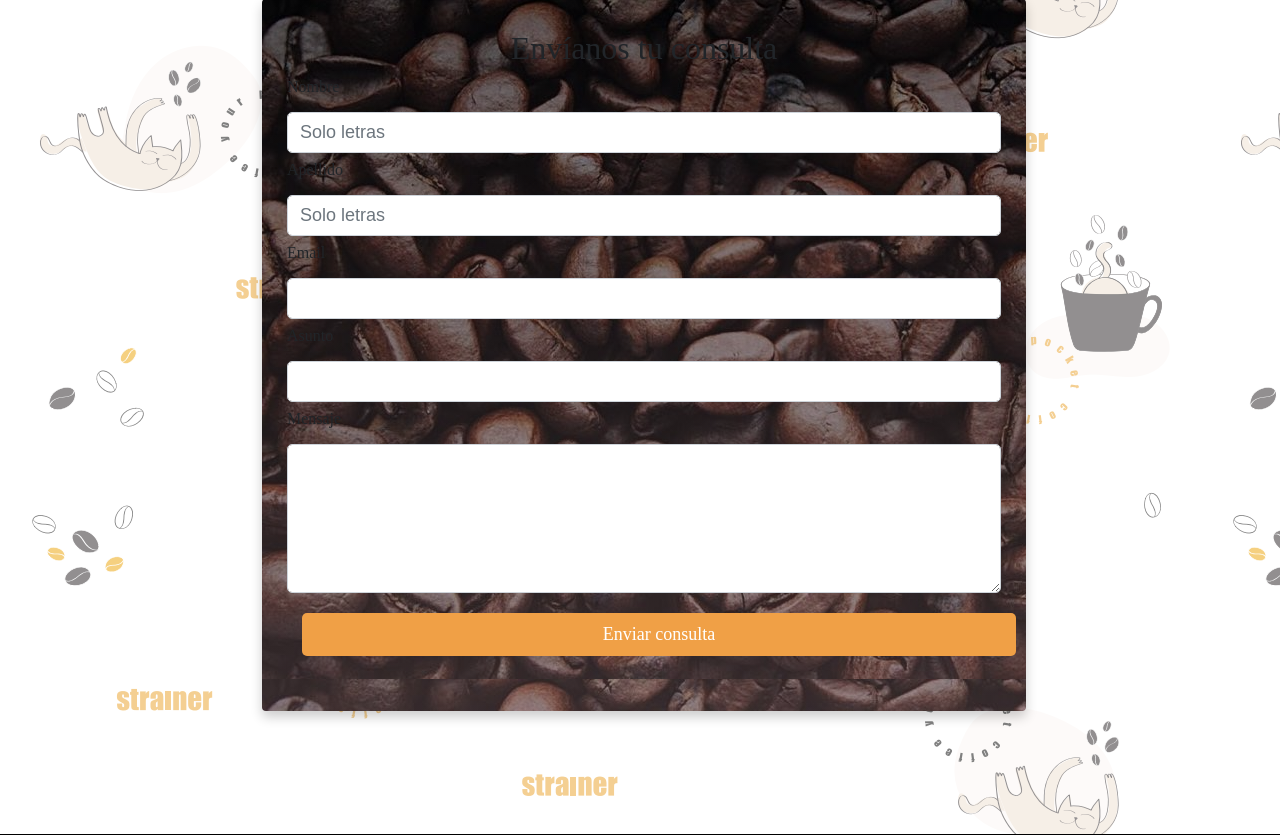
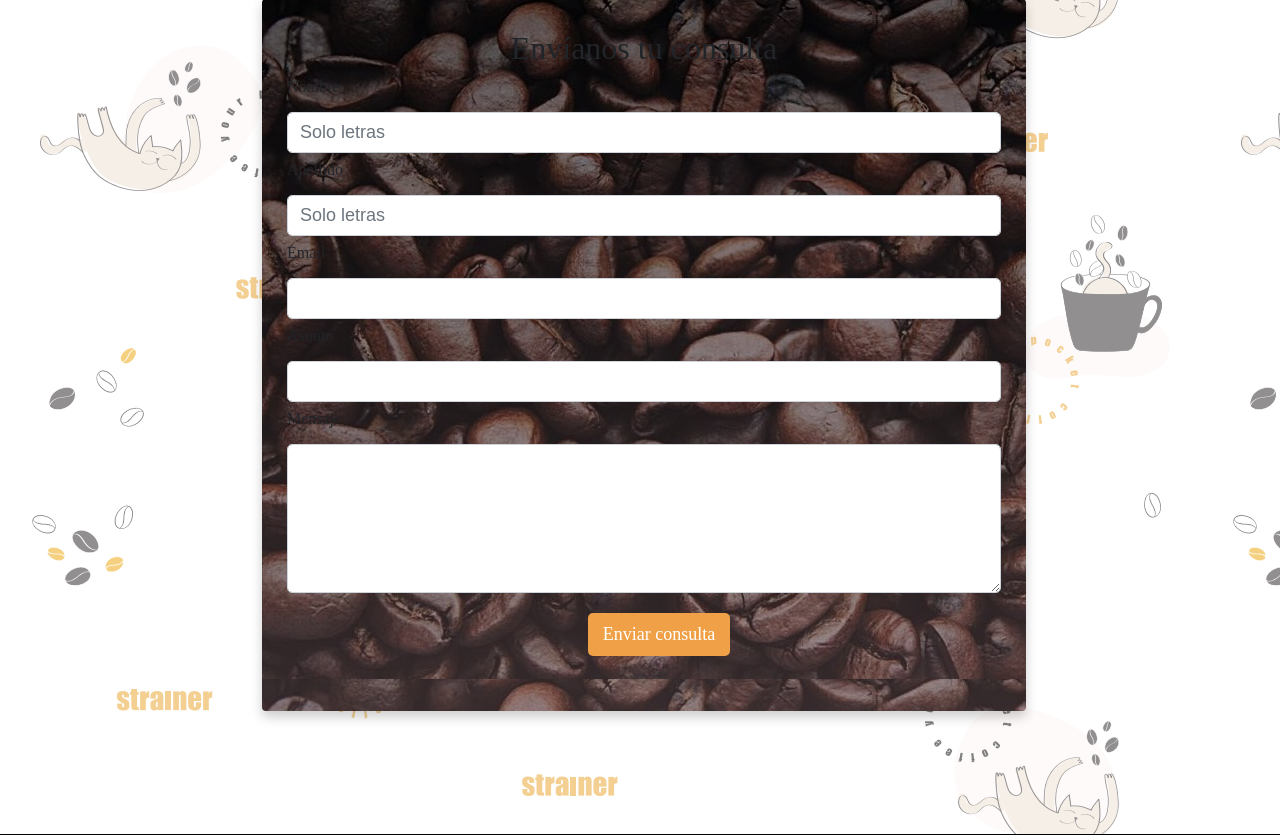
Before and after one commit to JulietteGutierrez/Strainer, a Django app: page /contacto/ in a window 1280 px wide. Shown: the part 355-1190 px from the top of the page. Run offline with Django 3.2, Linux system fonts and the light colour scheme; some libraries are stand-ins or nearby versions; some web fonts are replaced.

Commit message:
se acomoda el boton de login para vista en pc

```diff
--- a/static/publica/css/contacto.css
+++ b/static/publica/css/contacto.css
@@ -68,6 +68,7 @@ main{
     font-weight: 900;
   }
 
+
   .btn-strainer {
     background-color: #f0a046;
     padding: 8px 15px;
@@ -78,8 +79,11 @@ main{
     font-weight: 300;
     font-family: gothambold;
     border: 0;
-    width: 100%;
+    width: auto; /* Cambia el ancho del botón a "auto" */
+    margin: 15px auto; /* Aplica un margen automático para centrarlo horizontalmente */
   }
+
+
 
   .btn-strainer:hover {
     animation: shadow-pulse 1000ms 1;
```
